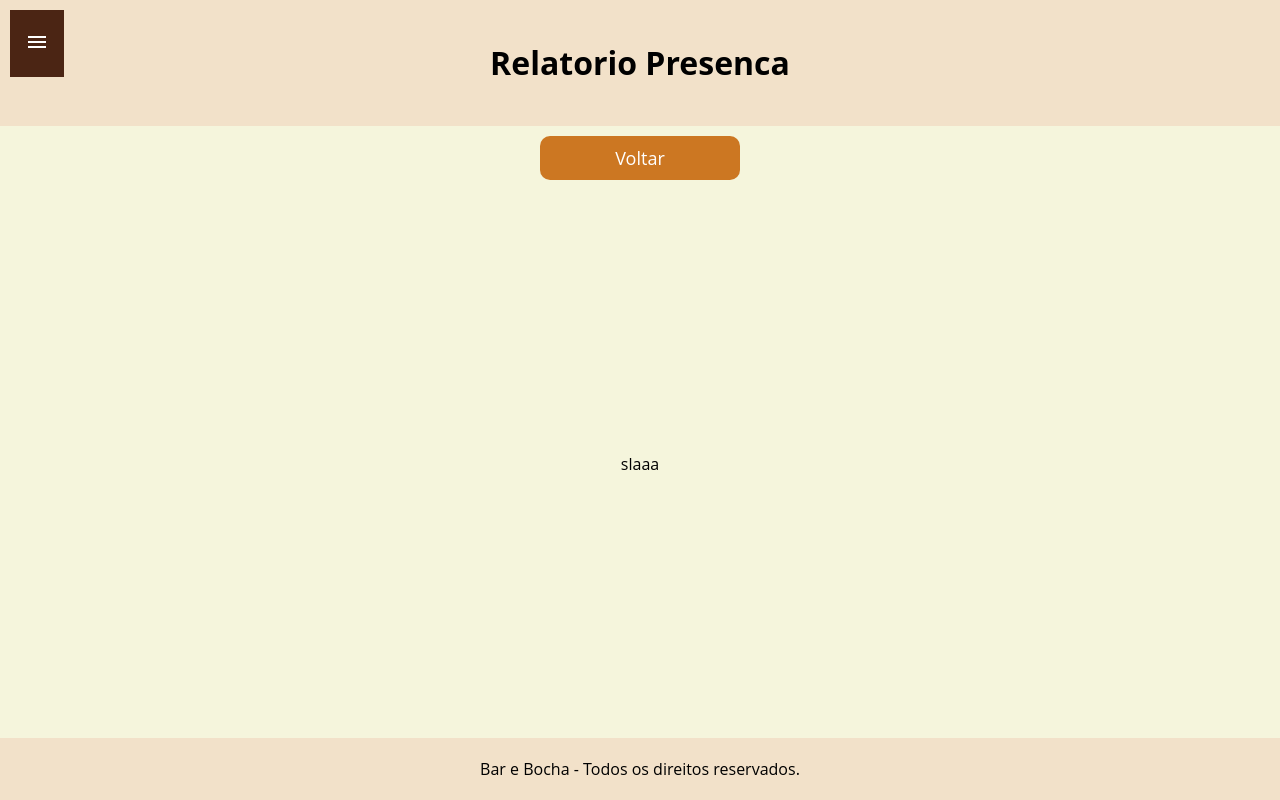
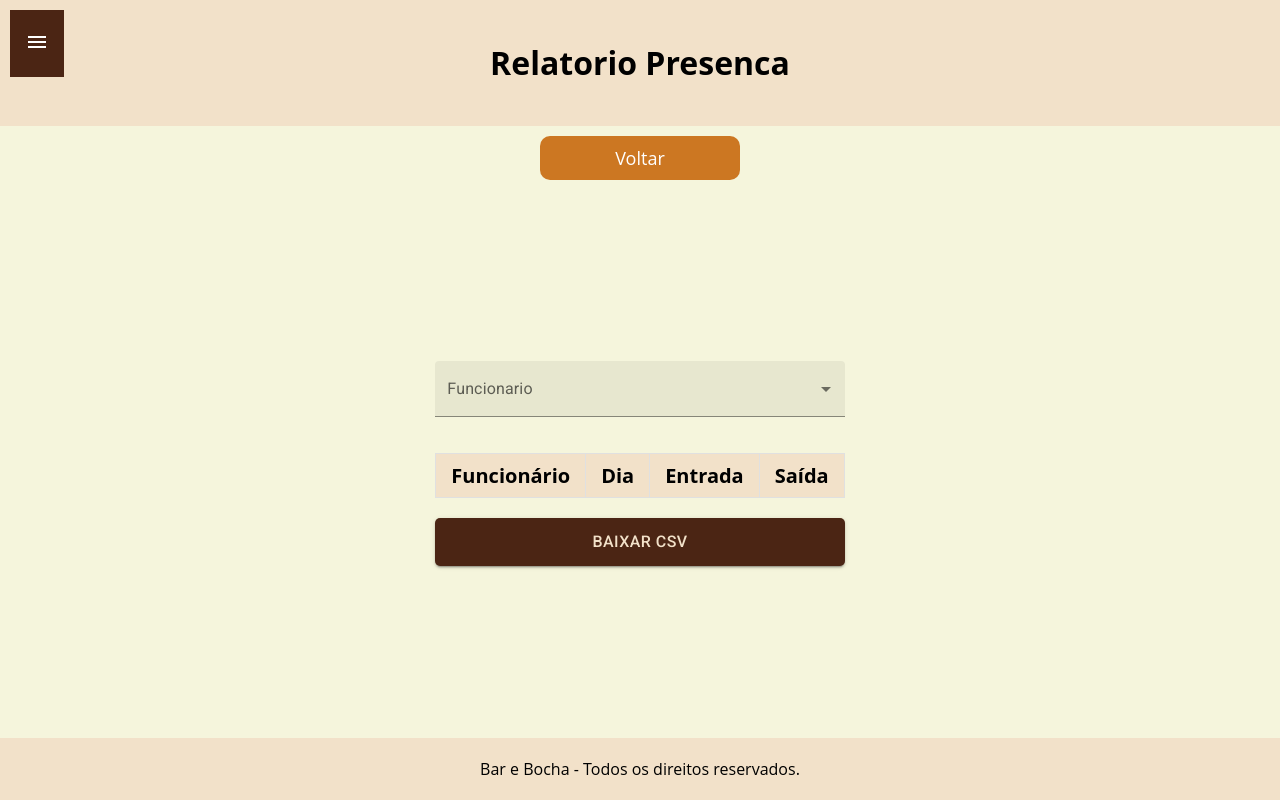
Before and after one commit to LuizAbudi/RegistroPonto-system, a React (Create React App) app: page /configuracoes/relatorioPresenca in a window 1280 px wide. Built offline with nearby package versions, Linux system fonts and the light colour scheme.

Commit message:
creating the attendance report page

```diff
--- a/src/pages/RelatorioPresenca.js
+++ b/src/pages/RelatorioPresenca.js
@@ -1,5 +1,6 @@
 import React from "react";
 import { useNavigate } from "react-router-dom";
+import TabelaPresencaFuncionario from "../components/Configuracoes/TabelaPresencaFuncionario";
 
 function RelatorioPresenca() {
   const navigate = useNavigate();
@@ -19,7 +20,10 @@ function RelatorioPresenca() {
             Voltar
           </button>
         </div>
-        <main className="home-main">slaaa</main>
+        <main className="home-main">
+
+          <TabelaPresencaFuncionario />
+        </main>
         <footer className="home-footer">
           Bar e Bocha - Todos os direitos reservados.
         </footer>
```
